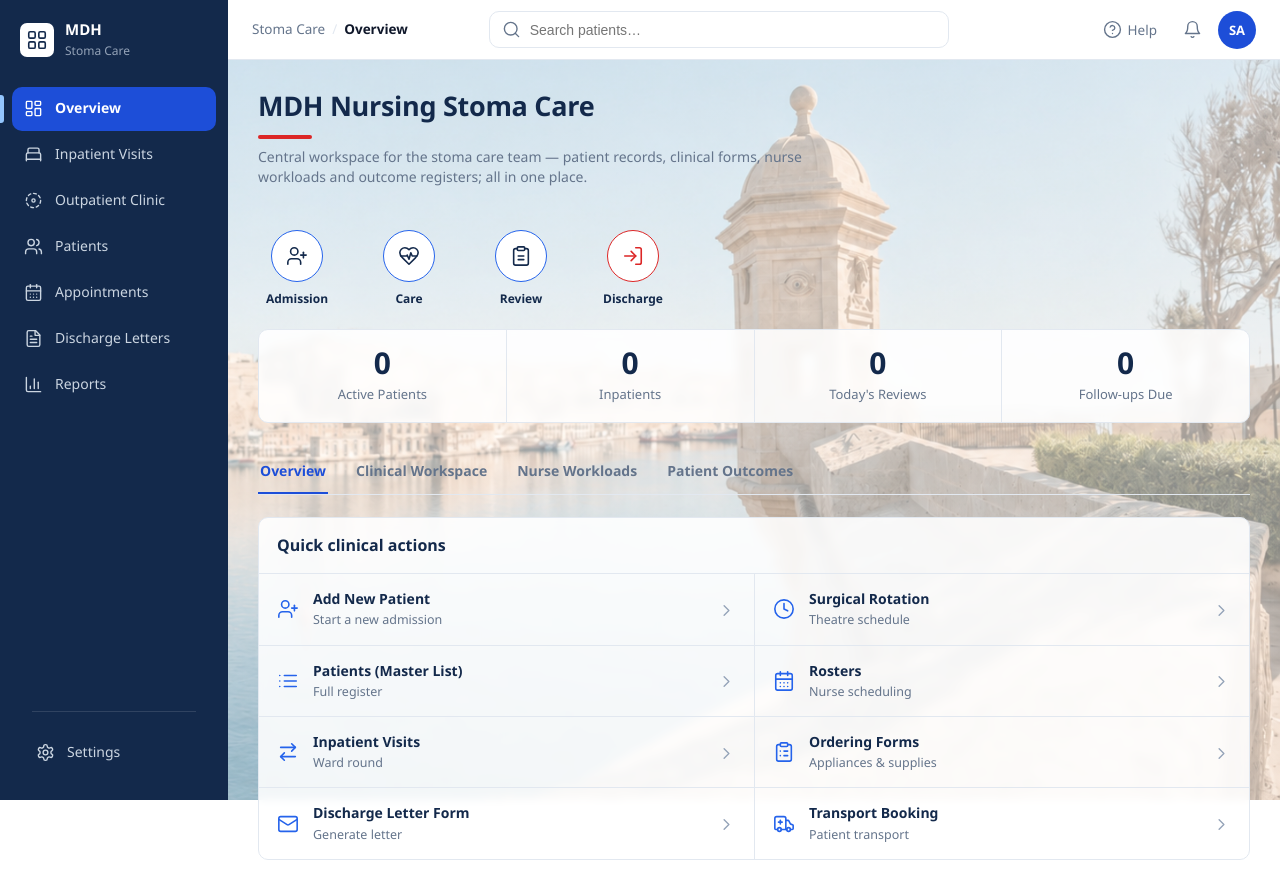
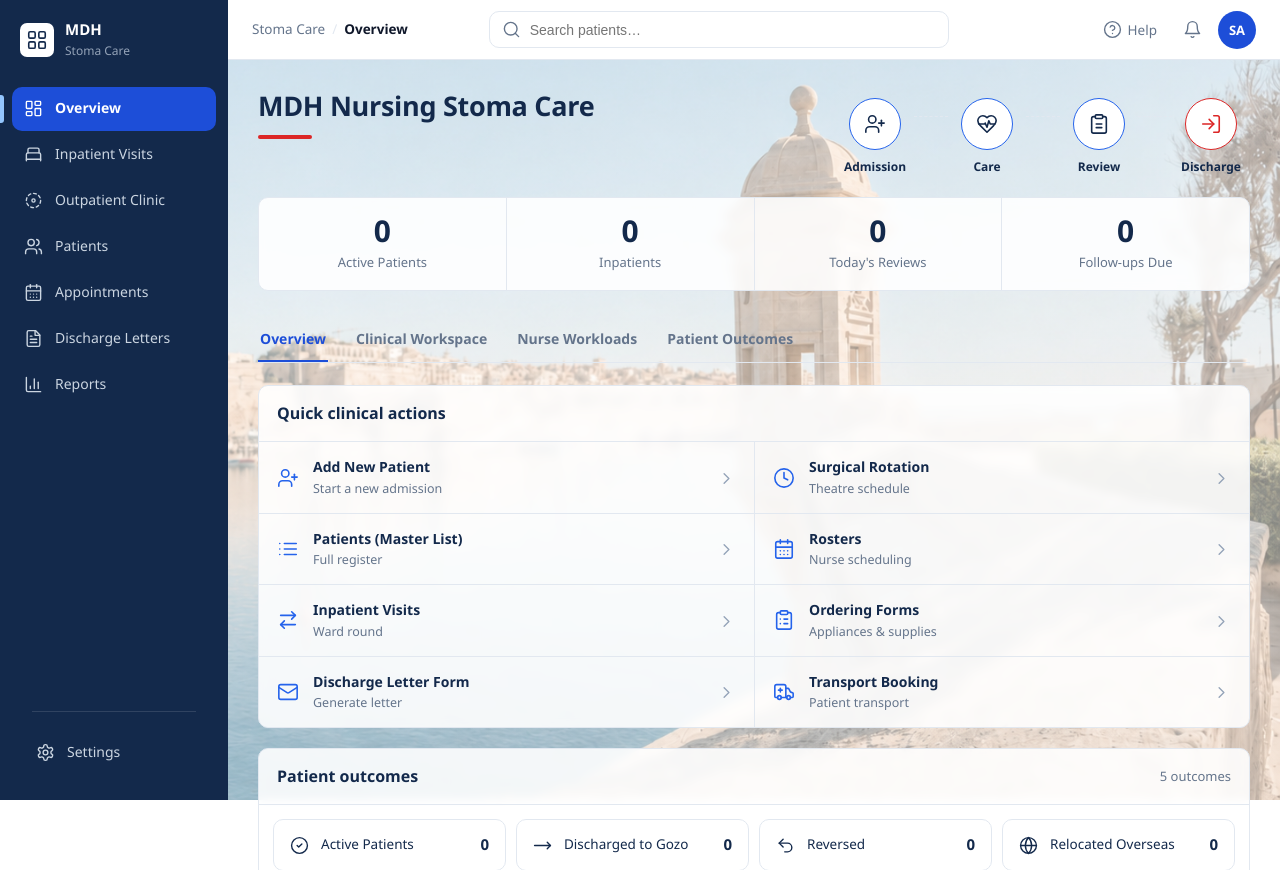
Before and after one commit to jasonfenech118-ctrl/dashborad, a Django app: page / in a window 1280 px wide. Shown: the top 870 px of the page. Run offline with Django 5.2, Linux system fonts and the light colour scheme; the visitor is signed in with stand-in values (Sample User, id 1); data that the repository does not hold is empty.

Commit message:
Remove the dashboard subtitle text (#62)
Remove the 'Central workspace for the stoma care team …' subtitle under the dashboard heading.

```diff
--- a/backend/templates/clinic/dashboard.html
+++ b/backend/templates/clinic/dashboard.html
@@ -333,7 +333,6 @@
         <div class="page-head">
           <div>
             <h1>MDH Nursing Stoma Care</h1>
-            <p>Central workspace for the stoma care team — patient records, clinical forms, nurse workloads and outcome registers; all in one place.</p>
           </div>
           <div class="pathway" aria-label="Care pathway: Admission, Care, Review, Discharge" role="img">
             <div class="pw-node">
```
